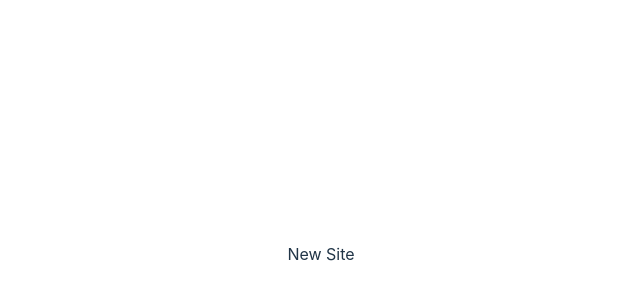
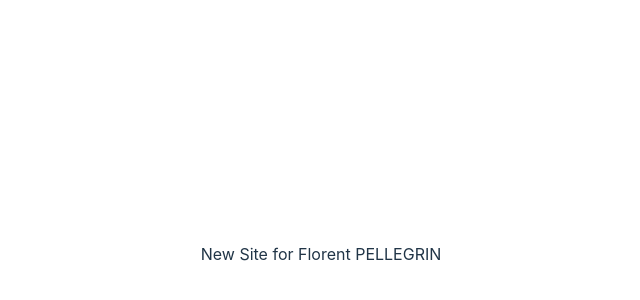
Before and after one commit to folpe/florentpellegrin, a React (Vite) app: page / in a window 1280 px wide. Shown: the part 146-446 px from the top of the page, without its empty margins (319-959 px from the left). Built offline with nearby package versions, Linux system fonts and the light colour scheme.

Commit message:
feat(app): update text

```diff
--- a/src/App.tsx
+++ b/src/App.tsx
@@ -4,7 +4,7 @@ function App() {
 
   return (
     <>
-      New Site
+      New Site for Florent PELLEGRIN
     </>
   )
 }
```
